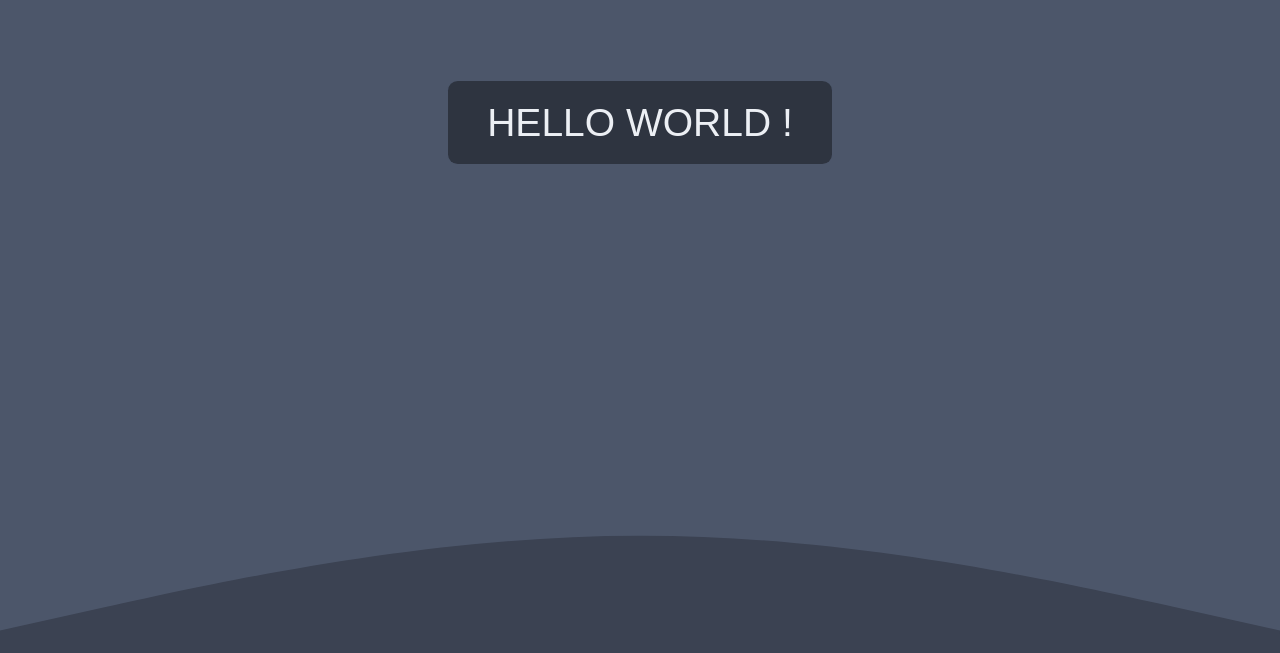
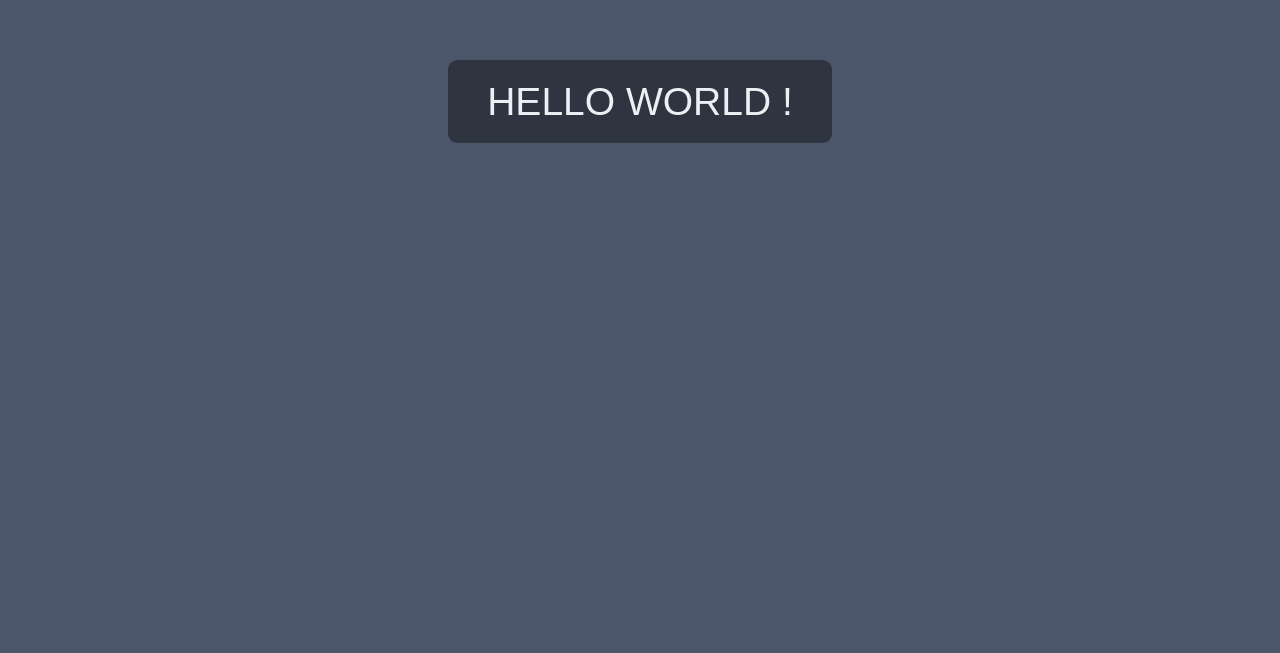
Before and after one commit to kolowy/S2VRweb, a React (Create React App) app: page / in a window 1280 px wide. Shown: the part 514-1167 px from the top of the page. Built offline with nearby package versions, Linux system fonts and the light colour scheme.

Commit message:
[ADD] waves footer

```diff
--- a/src/css/App.css
+++ b/src/css/App.css
@@ -1,10 +1,12 @@
 :root
 {
   --color-background: #4C566A;
+  --color-background-bis: #434C5E;
   --color-header: #2E3440;
-  --color-text: rgb(236, 239, 244);
-  --color-text-bis: rgb(216, 222, 233);
-  --color-footer: #3B4252;
+  --color-text: #eceff4;
+  --color-text-bis: #d8dee9;
+
+  --color-footer: #2E3440;
 }
 
 .App {
@@ -42,10 +44,10 @@ div
 
 
 /* -------------- BODY -------------- */
-
 .App-body {
+  margin-top: 14vmin;
+  padding-top: 4vmin;
   background-color: var(--color-background);
-  min-height: 70vh;
   display: flex;
   flex-direction: column;
   align-items: center;
@@ -53,6 +55,12 @@ div
   font-size: calc(10px + 2vmin);
   color: var(--color-text);
 }
+
+.App-footer
+{
+  background-color: var(--color-background);
+}
+
 
 p {
   padding: 0.25em 1em;
@@ -87,11 +95,10 @@ button {
   border-radius: 0.25em;
   cursor: pointer;
   outline: none;
-  box-shadow: 0 0 0 1px #4C566A;
-  transition:box-shadow 0.2s;
+  transition:font-size 0.2s;
 }
 button:hover {
-  box-shadow: 0 0 0 4px #2E3440;
+  font-size: 1.6em;
 }
 
 /* ------------ page link ---------------*/
--- a/src/css/header.css
+++ b/src/css/header.css
@@ -8,7 +8,8 @@
     font-size: calc(10px + 2vmin);
     color: var(--color-text);
     padding: 0px;
-    position: sticky;
+    position: fixed;
+    width: 100%;
     top: 0;
     z-index: 1;
 }
--- a/src/index.js
+++ b/src/index.js
@@ -14,9 +14,9 @@ const routing = (
       <Header/>
       <Routes>
         <Route path="/" element={<App />} />
+        <Route path="/S2VRweb" element={<App />} />
         <Route path="/Credit" element={<Credit />} />
         <Route path="*" element={<NoFound />} />
-
       </Routes>
       <Footer className='App-footer' />
     </div>
--- a/src/js/App.js
+++ b/src/js/App.js
@@ -5,7 +5,7 @@ import React from 'react'
 class App extends React.Component {
   render() {
     return (
-      <div className="App-content">
+      <div className="App-body">
         <h1>Hello World</h1>
         <h2>Le site n'est absolument pas fini, reviens plus tard &hearts;</h2>
         <p>Paul Dufour</p>
--- a/src/js/component/footer.js
+++ b/src/js/component/footer.js
@@ -6,8 +6,12 @@ class Footer extends Component {
     render() {
         return (
             <footer className="App-footer">
-                <svg xmlns="http://www.w3.org/2000/svg" viewBox="0 0 1440 260">
-                    <path fill="#3B4252" fill-opacity="1" d="M0,256L120,229.3C240,203,480,149,720,149.3C960,149,1200,203,1320,229.3L1440,256L1440,320L1320,320C1200,320,960,320,720,320C480,320,240,320,120,320L0,320Z"></path>
+                <svg id="visual" viewBox="0 0 900 600" xmlns="http://www.w3.org/2000/svg" version="1.1">
+                    <path d="M0 467L18.8 448.7C37.7 430.3 75.3 393.7 112.8 383C150.3 372.3 187.7 387.7 225.2 402.3C262.7 417 300.3 431 337.8 440.5C375.3 450 412.7 455 450.2 442.2C487.7 429.3 525.3 398.7 562.8 388.3C600.3 378 637.7 388 675.2 395.8C712.7 403.7 750.3 409.3 787.8 402.5C825.3 395.7 862.7 376.3 881.3 366.7L900 357L900 601L881.3 601C862.7 601 825.3 601 787.8 601C750.3 601 712.7 601 675.2 601C637.7 601 600.3 601 562.8 601C525.3 601 487.7 601 450.2 601C412.7 601 375.3 601 337.8 601C300.3 601 262.7 601 225.2 601C187.7 601 150.3 601 112.8 601C75.3 601 37.7 601 18.8 601L0 601Z" fill="#4c566a"></path>
+                    <path d="M0 445L18.8 453.2C37.7 461.3 75.3 477.7 112.8 479.2C150.3 480.7 187.7 467.3 225.2 449.7C262.7 432 300.3 410 337.8 417C375.3 424 412.7 460 450.2 461.8C487.7 463.7 525.3 431.3 562.8 418.3C600.3 405.3 637.7 411.7 675.2 419C712.7 426.3 750.3 434.7 787.8 442.8C825.3 451 862.7 459 881.3 463L900 467L900 601L881.3 601C862.7 601 825.3 601 787.8 601C750.3 601 712.7 601 675.2 601C637.7 601 600.3 601 562.8 601C525.3 601 487.7 601 450.2 601C412.7 601 375.3 601 337.8 601C300.3 601 262.7 601 225.2 601C187.7 601 150.3 601 112.8 601C75.3 601 37.7 601 18.8 601L0 601Z" fill="#444d5f"></path>
+                    <path d="M0 496L18.8 494.7C37.7 493.3 75.3 490.7 112.8 491.2C150.3 491.7 187.7 495.3 225.2 488.5C262.7 481.7 300.3 464.3 337.8 466.2C375.3 468 412.7 489 450.2 496.3C487.7 503.7 525.3 497.3 562.8 490.3C600.3 483.3 637.7 475.7 675.2 468.7C712.7 461.7 750.3 455.3 787.8 465C825.3 474.7 862.7 500.3 881.3 513.2L900 526L900 601L881.3 601C862.7 601 825.3 601 787.8 601C750.3 601 712.7 601 675.2 601C637.7 601 600.3 601 562.8 601C525.3 601 487.7 601 450.2 601C412.7 601 375.3 601 337.8 601C300.3 601 262.7 601 225.2 601C187.7 601 150.3 601 112.8 601C75.3 601 37.7 601 18.8 601L0 601Z" fill="#3d4555"></path>
+                    <path d="M0 480L18.8 479.3C37.7 478.7 75.3 477.3 112.8 488C150.3 498.7 187.7 521.3 225.2 525C262.7 528.7 300.3 513.3 337.8 513.5C375.3 513.7 412.7 529.3 450.2 535C487.7 540.7 525.3 536.3 562.8 530C600.3 523.7 637.7 515.3 675.2 515.8C712.7 516.3 750.3 525.7 787.8 525.3C825.3 525 862.7 515 881.3 510L900 505L900 601L881.3 601C862.7 601 825.3 601 787.8 601C750.3 601 712.7 601 675.2 601C637.7 601 600.3 601 562.8 601C525.3 601 487.7 601 450.2 601C412.7 601 375.3 601 337.8 601C300.3 601 262.7 601 225.2 601C187.7 601 150.3 601 112.8 601C75.3 601 37.7 601 18.8 601L0 601Z" fill="#353c4a"></path>
+                    <path d="M0 571L18.8 572.2C37.7 573.3 75.3 575.7 112.8 577C150.3 578.3 187.7 578.7 225.2 571.8C262.7 565 300.3 551 337.8 541.7C375.3 532.3 412.7 527.7 450.2 534.3C487.7 541 525.3 559 562.8 566.8C600.3 574.7 637.7 572.3 675.2 569.3C712.7 566.3 750.3 562.7 787.8 558.2C825.3 553.7 862.7 548.3 881.3 545.7L900 543L900 601L881.3 601C862.7 601 825.3 601 787.8 601C750.3 601 712.7 601 675.2 601C637.7 601 600.3 601 562.8 601C525.3 601 487.7 601 450.2 601C412.7 601 375.3 601 337.8 601C300.3 601 262.7 601 225.2 601C187.7 601 150.3 601 112.8 601C75.3 601 37.7 601 18.8 601L0 601Z" fill="#2e3440"></path>
                 </svg>
 
                 <div className='App-footer-copyright'>
--- a/src/js/component/header.js
+++ b/src/js/component/header.js
@@ -4,12 +4,8 @@ import '../../css/header.css';
 import React from 'react'
 import { Link } from 'react-router-dom'
 
-/* faire une fonction qui au scroll change la taille du header */
-
 
 class Header extends React.Component {
-        /* faire une fonction qui au scroll change la taille du header */
-          // The scroll listener
     componentDidMount() {
         window.addEventListener('scroll', this.handleScroll);
     }
```
